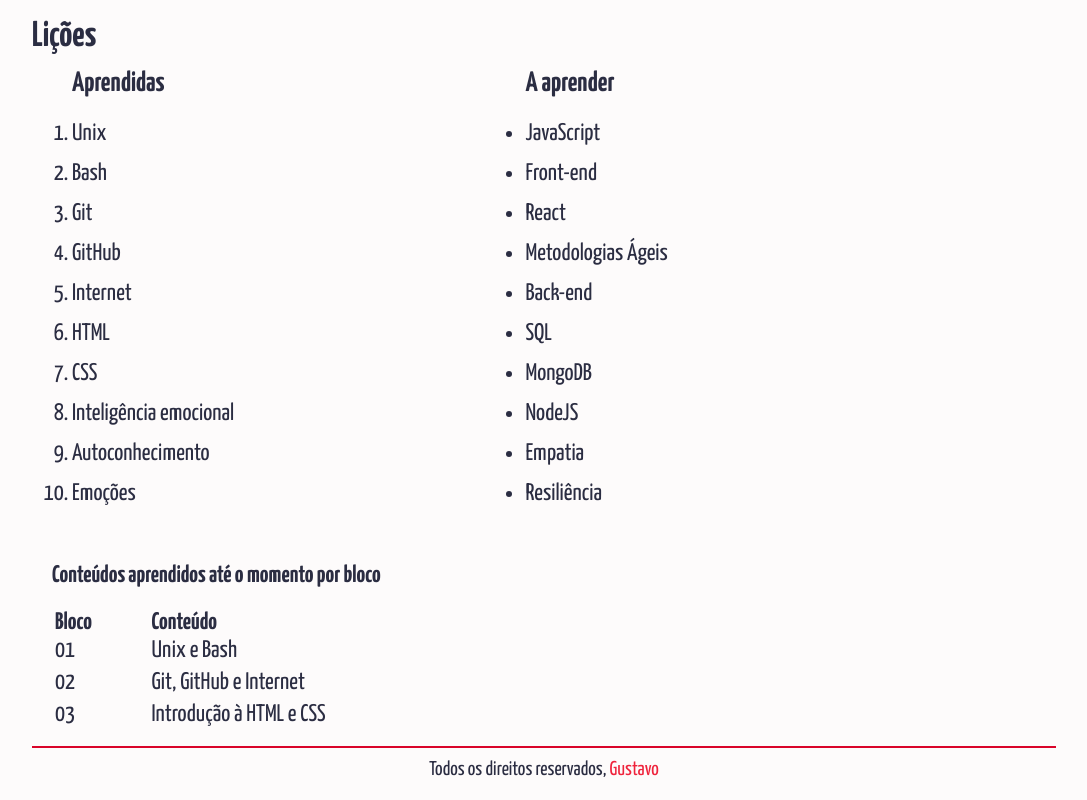
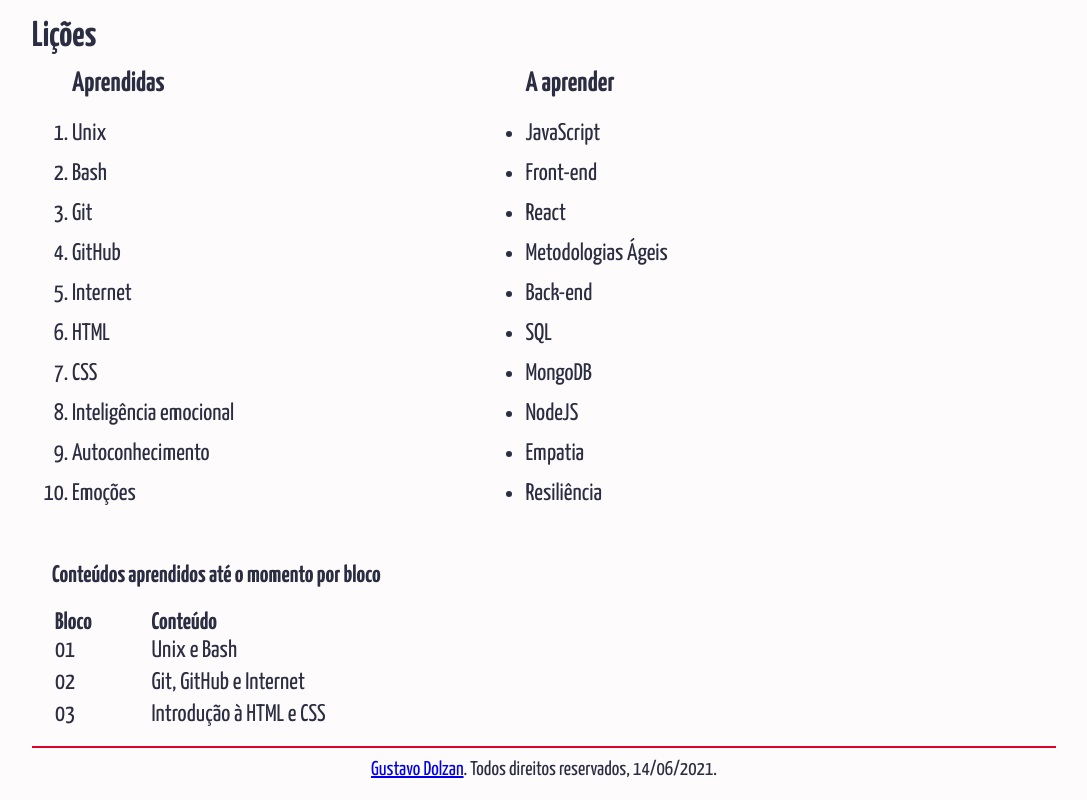
Before and after one commit to gugadolzan/gugadolzan.github.io, a plain HTML site: page projects/lessons-learned/index.html in a window 1280 px wide. Shown: the part 679-1479 px from the top of the page, without its empty margins (96-1183 px from the left). Drawn offline with Linux system fonts and the light colour scheme.

Commit message:
Updates footers

```diff
--- a/projects/lessons-learned/index.html
+++ b/projects/lessons-learned/index.html
@@ -94,10 +94,9 @@
     </table>
   </section>
   <hr>
-  <footer id="rodape">
-    <span>Todos os direitos reservados, <a class="links" href="https://github.com/gugadolzan/"
-        target="_blank">Gustavo</a></span>
-  </footer>
+  <footer id="rodape"><a id="links" href="https://www.linkedin.com/in/gustavo-dolzan/" target="_blank">Gustavo
+      Dolzan</a>. Todos
+    direitos reservados, 14/06/2021.</footer>
 </body>
 
 </html>
```
Also changed, not shown: projects/meme-generator/index.html (+2 -1 lines), projects/pixels-art/index.html (+2 -5 lines), projects/todo-list/index.html (+0 -5 lines).
